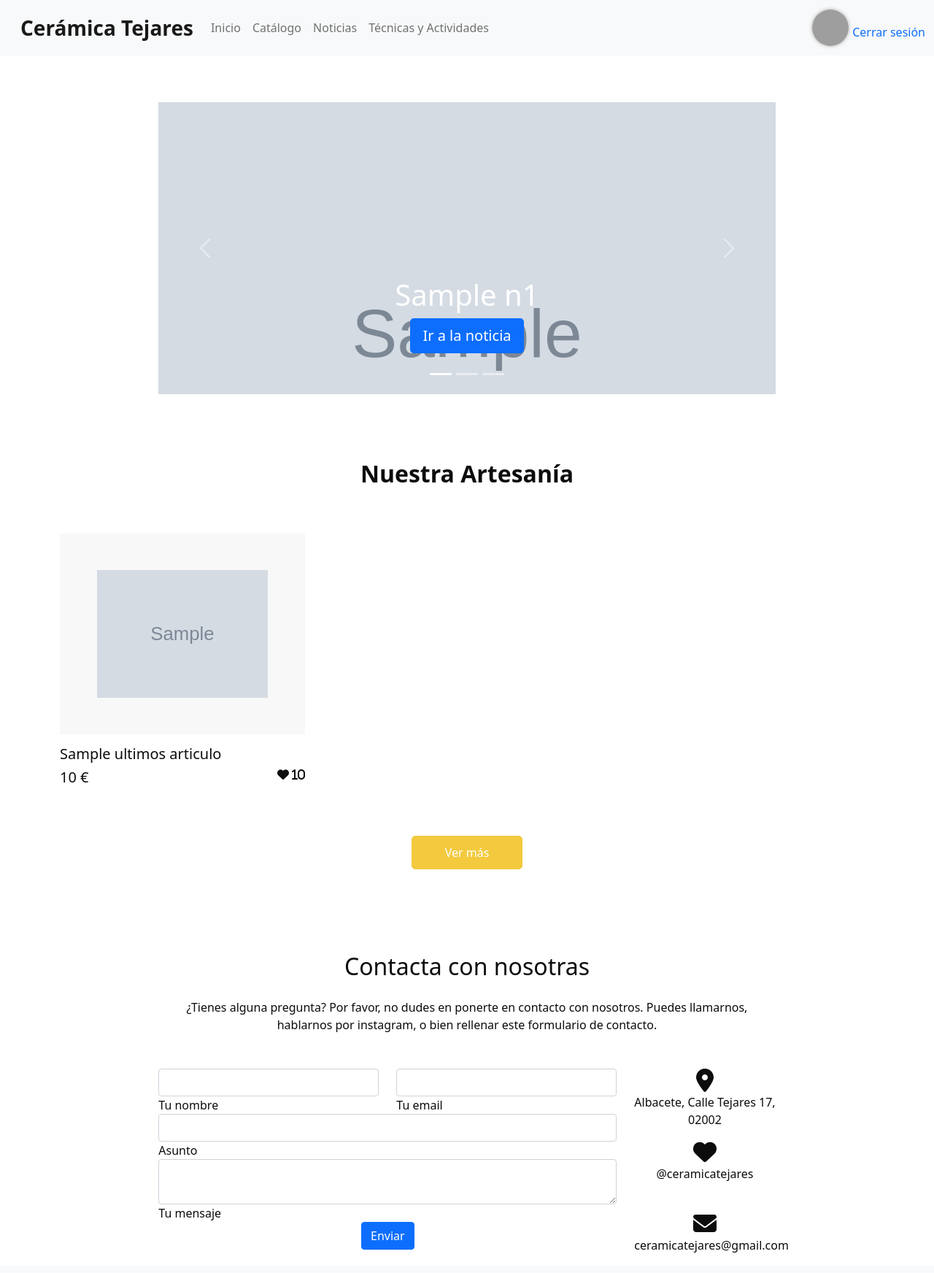
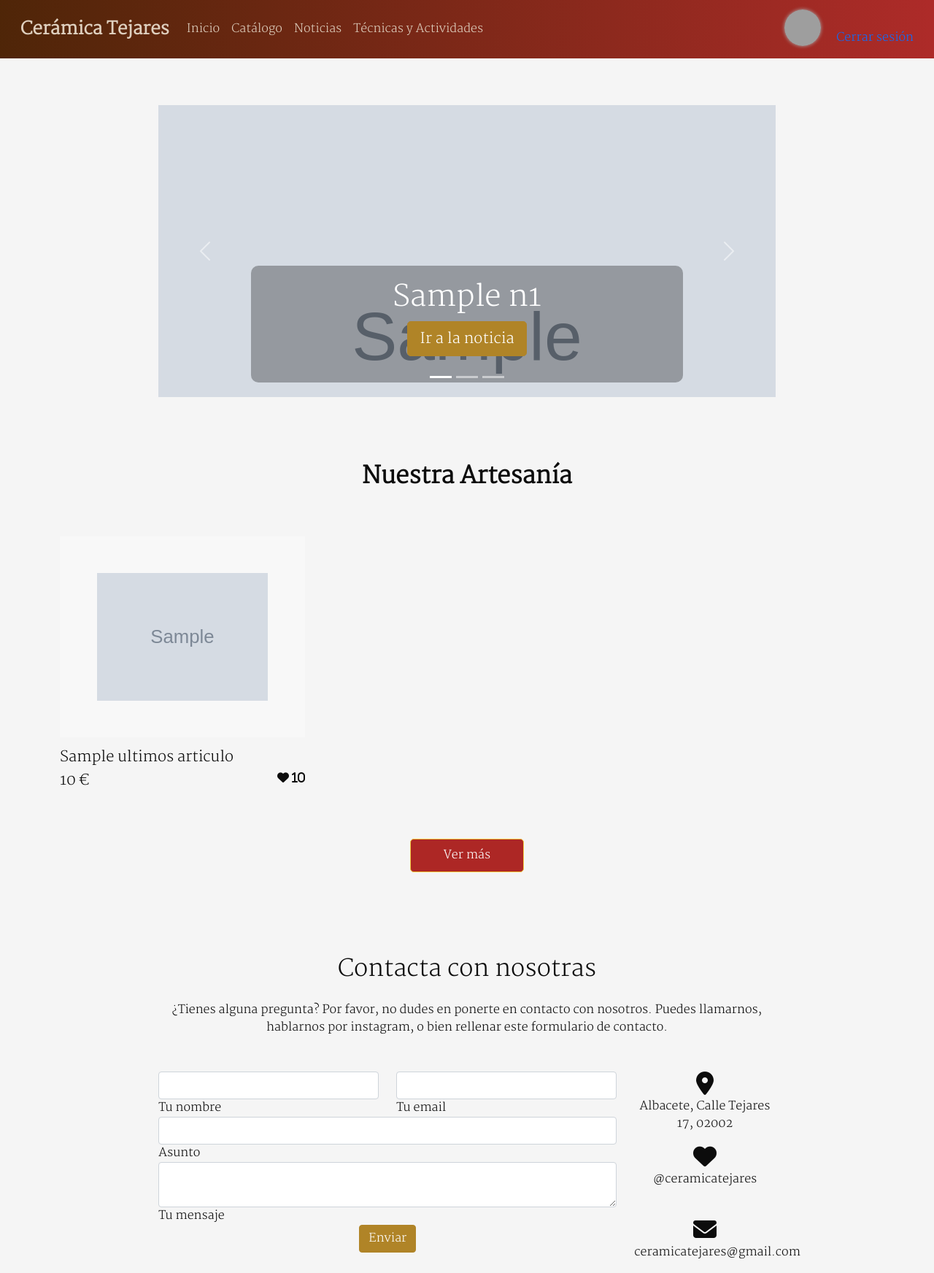
Before and after one commit to gabinavalon/Ceramica_Tejares, a PHP site: template app/templates/inicio.php in a window 1280 px wide. Shown: the whole page at 73% size. Before the commit the page ends 1716 px from the top, so only its background shows below. Run offline with PHP 8.4, Linux system fonts and the light colour scheme; the template is opened without the code that fills it: most values are stand-ins (such as "Sample title", 1, 10 or a date in 2020); grey boxes marked "Sample" are stand-in pictures; data that the repository does not hold is empty; some libraries are stand-ins or nearby versions; grey boxes are pictures that could not be loaded.

Commit message:
Mejoras visuales: colores y fuentes

```diff
--- a/app/templates/inicio.php
+++ b/app/templates/inicio.php
@@ -28,7 +28,7 @@ ob_start();
           <div class="container">
             <div class="carousel-caption">
               <h1><?= $n1->getTitulo() ?></h1>
-              <p><a class="btn btn-lg btn-primary" href="<?= RUTA ?>ver_noticia/<?= $n1->getId() ?>">Ir a la noticia</a></p>
+              <p><a class="btn btn-lg btn-primary btn-noticia" href="<?= RUTA ?>ver_noticia/<?= $n1->getId() ?>">Ir a la noticia</a></p>
             </div>
           </div>
         </div>
@@ -37,7 +37,7 @@ ob_start();
           <div class="container">
             <div class="carousel-caption">
               <h1><?= $n2->getTitulo() ?></h1>
-              <p><a class="btn btn-lg btn-primary" href="<?= RUTA ?>ver_noticia/<?= $n2->getId() ?>">Ir a la noticia</a></p>
+              <p><a class="btn btn-lg btn-primary btn-noticia" href="<?= RUTA ?>ver_noticia/<?= $n2->getId() ?>">Ir a la noticia</a></p>
             </div>
           </div>
         </div>
@@ -47,7 +47,7 @@ ob_start();
           <div class="container">
             <div class="carousel-caption">
               <h1><?= $n3->getTitulo() ?></h1>
-              <p><a class="btn btn-lg btn-primary" href="<?= RUTA ?>ver_noticia/<?= $n3->getId() ?>">Ir a la noticia</a></p>
+              <p><a class="btn btn-lg btn-primary btn-noticia" href="<?= RUTA ?>ver_noticia/<?= $n3->getId() ?>">Ir a la noticia</a></p>
             </div>
           </div>
         </div>
@@ -204,7 +204,7 @@ ob_start();
         </form>
 
         <div class="text-center text-md-left">
-          <a class="btn btn-primary" onclick="document.getElementById('contact-form').submit();">Enviar</a>
+          <a class="btn btn-primary btn-noticia" onclick="document.getElementById('contact-form').submit();">Enviar</a>
         </div>
         <div class="status"></div>
       </div>
--- a/app/templates/noticias.php
+++ b/app/templates/noticias.php
@@ -30,7 +30,7 @@ ob_start();
                     <?= substr($noticia->getDescripcion(), 0, 400) ?> ...
                 </p>
 
-                <a href="<?= RUTA ?>ver_noticia/<?= $noticia->getId() ?>" type="button" class="btn btn-primary">Leer</a>
+                <a href="<?= RUTA ?>ver_noticia/<?= $noticia->getId() ?>" type="button" class="btn btn-primary btn-noticia">Leer</a>
               </div>
             </div>
 
--- a/app/templates/template.php
+++ b/app/templates/template.php
@@ -9,6 +9,9 @@
     <script src="https://code.jquery.com/jquery-3.6.0.min.js" integrity="sha256-/xUj+3OJU5yExlq6GSYGSHk7tPXikynS7ogEvDej/m4=" crossorigin="anonymous"></script>
     <script src="https://cdnjs.cloudflare.com/ajax/libs/bootbox.js/5.5.2/bootbox.min.js" integrity="sha512-RdSPYh1WA6BF0RhpisYJVYkOyTzK4HwofJ3Q7ivt/jkpW6Vc8AurL1R+4AUcvn9IwEKAPm/fk7qFZW3OuiUDeg==" crossorigin="anonymous" referrerpolicy="no-referrer"></script>
     <script src="https://kit.fontawesome.com/25ed4f2ff5.js" crossorigin="anonymous"></script>
+    <link rel="preconnect" href="https://fonts.googleapis.com">
+    <link rel="preconnect" href="https://fonts.gstatic.com" crossorigin>
+    <link href="https://fonts.googleapis.com/css2?family=Martel:wght@200&display=swap" rel="stylesheet">
 
     <link href="<?= RUTA ?>web/css/responsive.css" rel="stylesheet" />
     <link href="<?= RUTA ?>web/css/style.css" rel="stylesheet" />
@@ -62,6 +65,11 @@
             margin: 5px;
         }
 
+        #foto_usuario:hover{
+            cursor: pointer;
+            opacity: 0.7;
+        }
+
 
 
         .like:hover {
@@ -80,13 +88,70 @@
             height: 15vw;
             object-fit: cover;
         }
+
+        body {
+            font-family: 'Martel', serif;
+            background-color: #f5f5f5;
+        }
+
+        .navbar {
+
+            background: hsla(1, 62%, 42%, 1);
+
+            background: linear-gradient(180deg, hsla(1, 62%, 42%, 1) 0%, hsla(1, 62%, 42%, 1) 0%, hsla(25, 82%, 17%, 1) 100%);
+
+            background: -moz-linear-gradient(180deg, hsla(1, 62%, 42%, 1) 0%, hsla(1, 62%, 42%, 1) 0%, hsla(25, 82%, 17%, 1) 100%);
+
+            background: -webkit-linear-gradient(180deg, hsla(1, 62%, 42%, 1) 0%, hsla(1, 62%, 42%, 1) 0%, hsla(25, 82%, 17%, 1) 100%);
+
+            filter: progid: DXImageTransform.Microsoft.gradient(startColorstr="#AD2B28", endColorstr="#AD2B28", GradientType=1);
+        }
+
+        .titulo {
+            color: rgb(223, 208, 191) !important;
+            font-size: 1.5em;
+            font-weight: bold;
+        }
+
+        .titulo:hover {
+            color: rgb(177, 126, 120) !important;
+            transition: 0.5s;
+        }
+
+        .nav-link {
+            color: rgb(223, 208, 191) !important;
+        }
+
+        .nav-link:hover {
+            color: rgb(177, 126, 120) !important;
+
+        }
+
+        .carousel-caption{
+            background-color: rgba(0, 0, 0, 0.3);
+            color: white;
+            padding: 20px;
+            border-radius: 10px;
+        }
+
+        .btn-noticia{
+
+            background-color: rgba(176,132,39,255);
+            border-color: rgba(176,132,39,255);
+        }
+
+        .btn-noticia:hover{
+            background-color: rgba(173,39,37,255);
+            border-color: rgba(176,132,39,255);
+        }
+
     </style>
 </head>
 
 <body>
     <nav class="navbar navbar-expand-lg navbar-light bg-light">
         <div class="container-fluid">
-            <a class="navbar-brand mx-3" href="#">Cerámica Tejares</a>
+            <a class="navbar-brand mx-3 titulo" href="<?= RUTA ?>">Cerámica Tejares</a>
             <button class="navbar-toggler" type="button" data-bs-toggle="collapse" data-bs-target="#navbarSupportedContent" aria-controls="navbarSupportedContent" aria-expanded="false" aria-label="Toggle navigation">
                 <span class="navbar-toggler-icon"></span>
             </button>
@@ -133,7 +198,7 @@
                             <input type="file" name="foto" id="input_foto">
                             <input type="submit">
                         </form>
-                        <div id="datos_usuario"><?= Sesion::obtener()->getNombre() ?> <br><a href="<?= RUTA?>logout">Cerrar sesión</a></div>
+                        <div id="datos_usuario" class="nav-link"><?= Sesion::obtener()->getNombre() ?> <br><a href="<?= RUTA ?>logout">Cerrar sesión</a></div>
                     </div>
                 <?php else : ?>
                     <form id="login" action="login" method="post" class="d-flex">
--- a/app/templates/ver_noticia.php
+++ b/app/templates/ver_noticia.php
@@ -33,7 +33,7 @@ ob_start();
                         <div class="mb-4">
                             <textarea class="form-control enviar_mensaje" id='enviar_mensaje' rows="3" placeholder="¿Quiéres añadir un comentario?"></textarea>
                             <input type="hidden" id="id_noticia" value="<?= $noticia->getId() ?>">
-                            <button id="btn_enviar" class="btn btn-info mt-2">Enviar</button>
+                            <button id="btn_enviar" class="btn btn-info mt-2 btn-noticia">Enviar</button>
                         </div>
 
 
@@ -55,7 +55,7 @@ ob_start();
 
                                     <?= $c->getFecha() ?>
                                     <?php if (Sesion::existe()){
-                                            if($c->getUser()->getId() == Sesion::obtener()->getId()) { ?>
+                                            if($c->getUser()->getId() == Sesion::obtener()->getId() || Sesion::obtener()->getRol() == 'admin') { ?>
                                         <button class="btn btn-danger btn-sm    " id="borrar_comentario" data-id="<?= $c->getId() ?>">Eliminar</button>
                                     <?php }} ?>
                                 </div>
--- a/web/css/style.css
+++ b/web/css/style.css
@@ -442,7 +442,7 @@ a:focus {
   text-align: center;
   height: 45px;
   line-height: 45px;
-  background-color: #3a4468;
+  background-color: rgba(176,132,39,255);
   color: #ffffff;
   position: absolute;
   bottom: 50%;
@@ -456,7 +456,7 @@ a:focus {
 }
 
 .product_section .box .img-box .add_cart_btn:hover {
-  background-color: #f3c93e;
+  background-color: rgba(173,39,37,255);
   color: #ffffff;
 }
 
@@ -521,7 +521,7 @@ a:focus {
 .product_section .btn_box .view_more-link {
   display: inline-block;
   padding: 10px 45px;
-  background-color: #f3c93e;
+  background-color: rgba(173,39,37,255);
   color: #ffffff;
   border-radius: 5px;
   border: 1px solid #f3c93e;
@@ -781,4 +781,6 @@ a:focus {
 }
 
 
+
+
 /*# sourceMappingURL=style.css.map */
```
Also changed, not shown: app/model/ConexionBD.php (+1 -10 lines).
